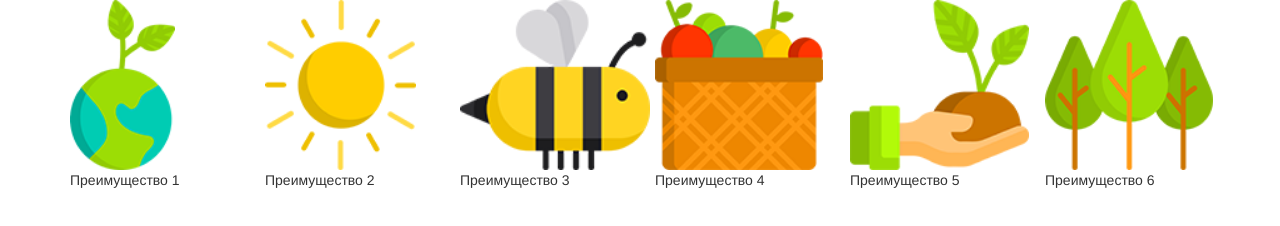
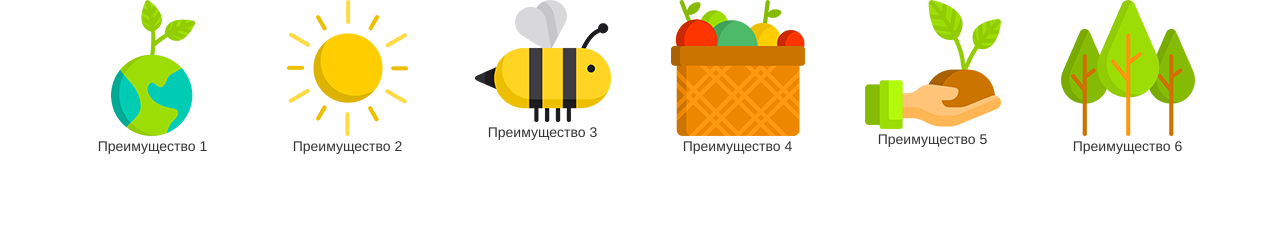
Before and after one commit to Dukert-Roman/Dukert-Roman.github.io, a plain HTML site: page homework_8/index.html in a window 1280 px wide. Drawn offline with Linux system fonts and the light colour scheme.

Commit message:
Add files via upload

```diff
--- a/homework_8/css/style.css
+++ b/homework_8/css/style.css
@@ -1,4 +1,4 @@
-img {
+.img {
 	text-align: center;
 	height: 170px;
 }
```
